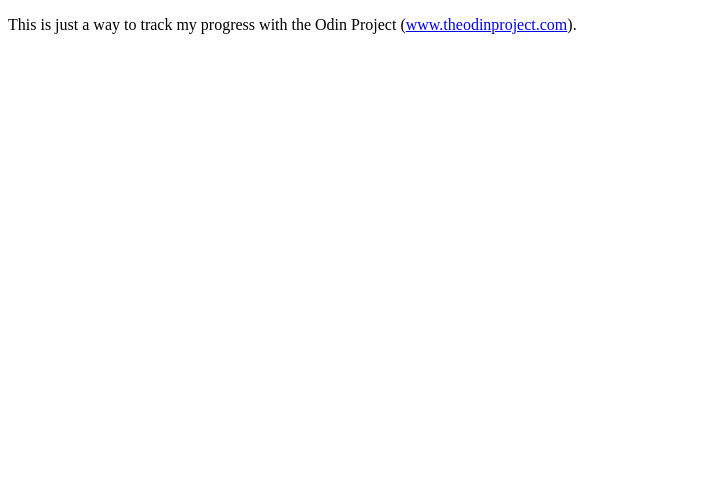
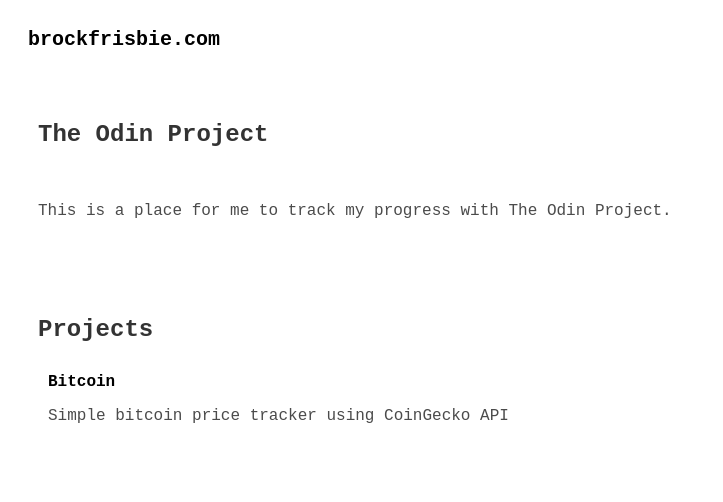
Before and after one commit to brockfrisbie/brockfrisbie.github.io, a plain HTML site: page top.html in a window 1280 px wide. Shown: the whole page, without its empty margins (0-723 px from the left). Drawn offline with Linux system fonts and the light colour scheme.

Commit message:
reformatted top.html to match rest of site

```diff
--- a/top.html
+++ b/top.html
@@ -3,11 +3,26 @@
     <head>
         <meta charset="UTF-8">
         <meta name="viewport" content="width=device-width, initial-scale=1.0">
-    <title>The Odin Project</title>
+        <title>Brock | The Odin Project</title>
+        <link rel="stylesheet" href="style.css">
     </head>
+
     <body>
-    <p>
-    This is just a way to track my progress with the Odin Project (<a href="https://www.theodinproject.com/">www.theodinproject.com</a>).
-    </p>
+        <header>
+            <a href="https://brockfrisbie.com"><b>brockfrisbie.com</b></a>
+        </header>
+        <section>
+            <h1>The Odin Project</h1>
+            <br>
+            <p>This is a place for me to track my progress with The Odin Project.</p>
+        </section>
+        <section>
+            <h2>Projects</h2>
+            <div>
+                <a href="https://brockfrisbie.com/bitcoin">Bitcoin</a>
+                <p>Simple bitcoin price tracker using CoinGecko API</p>
+                <br>
+            </div>
+        </section>
     </body>
 </html>
```
Lines whose indentation alone changed are shown as unchanged.
